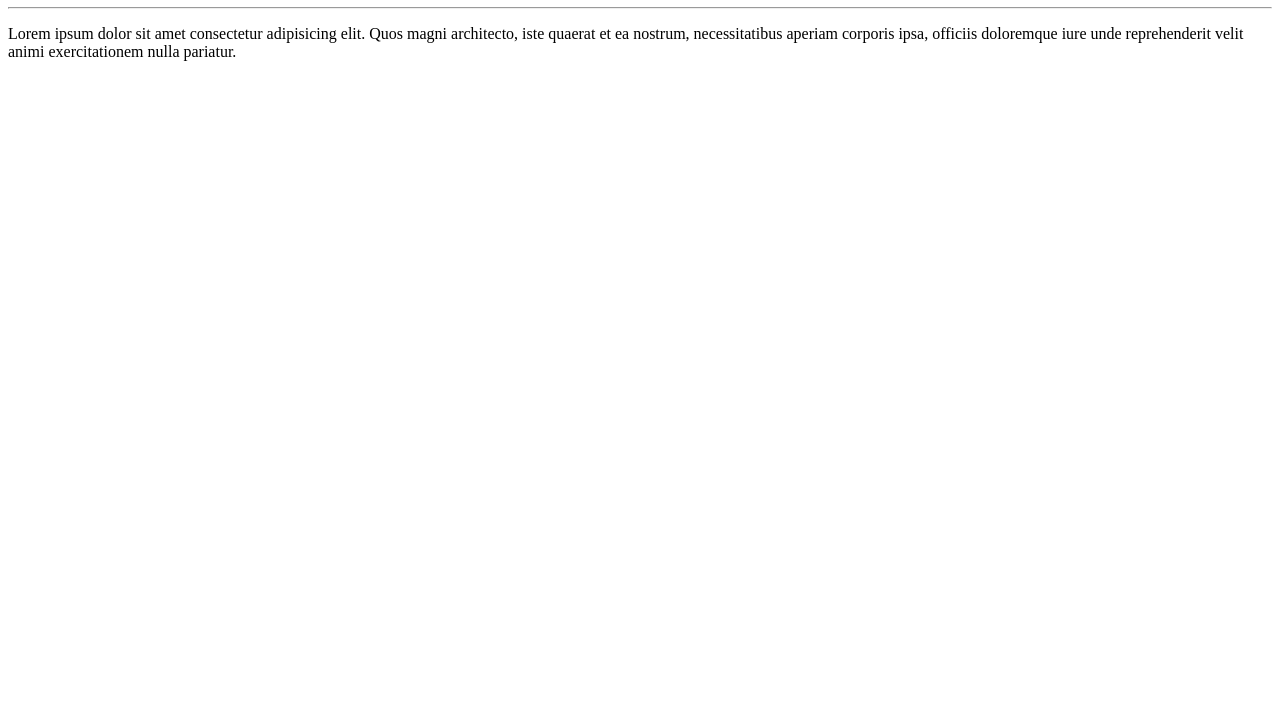
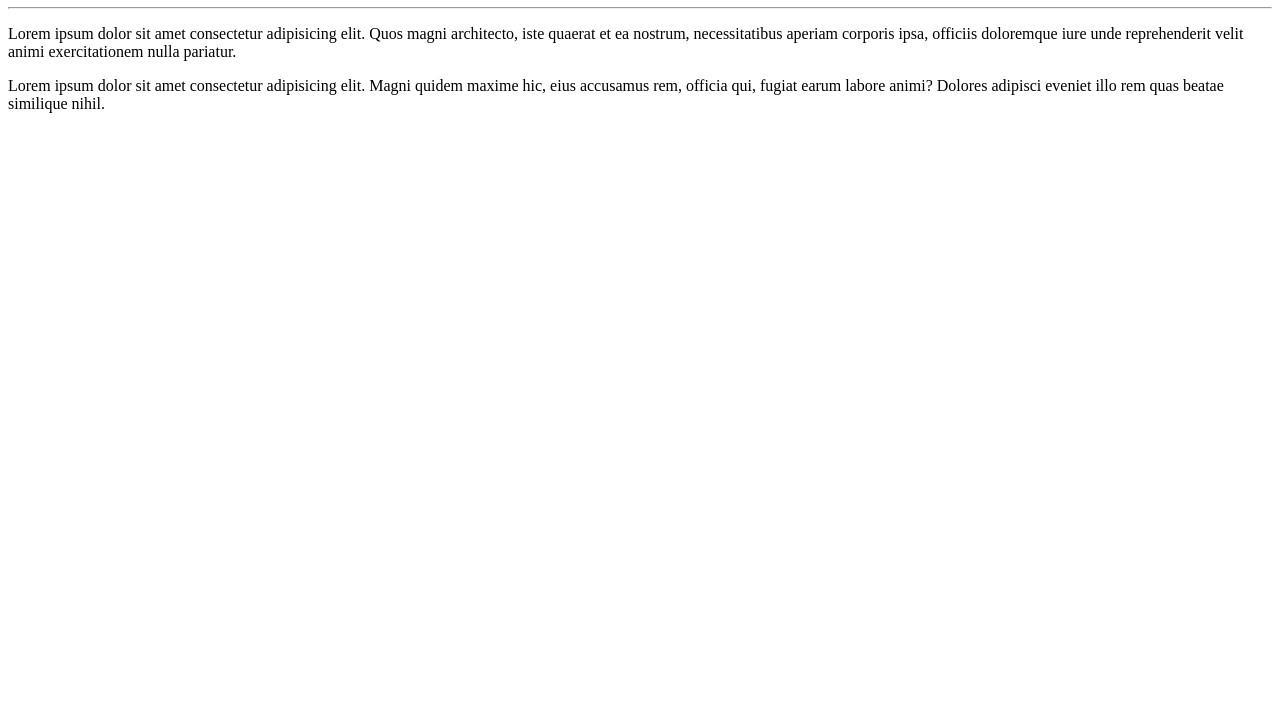
Before and after one commit to fernandoRMF/Ola-Mundo, a plain HTML site: page site-exemplo/index.html in a window 1280 px wide. Shown: the part 73-800 px from the top of the page. Drawn offline with Linux system fonts and the light colour scheme.

Commit message:
add parágrafo

```diff
--- a/site-exemplo/index.html
+++ b/site-exemplo/index.html
@@ -9,6 +9,7 @@
     <h1>Olá, Mundo!</h1>
     <hr>
     <p>Lorem ipsum dolor sit amet consectetur adipisicing elit. Quos magni architecto, iste quaerat et ea nostrum, necessitatibus aperiam corporis ipsa, officiis doloremque iure unde reprehenderit velit animi exercitationem nulla pariatur.</p>
+    <p>Lorem ipsum dolor sit amet consectetur adipisicing elit. Magni quidem maxime hic, eius accusamus rem, officia qui, fugiat earum labore animi? Dolores adipisci eveniet illo rem quas beatae similique nihil.</p>
 
 </body>
 </html>
```
